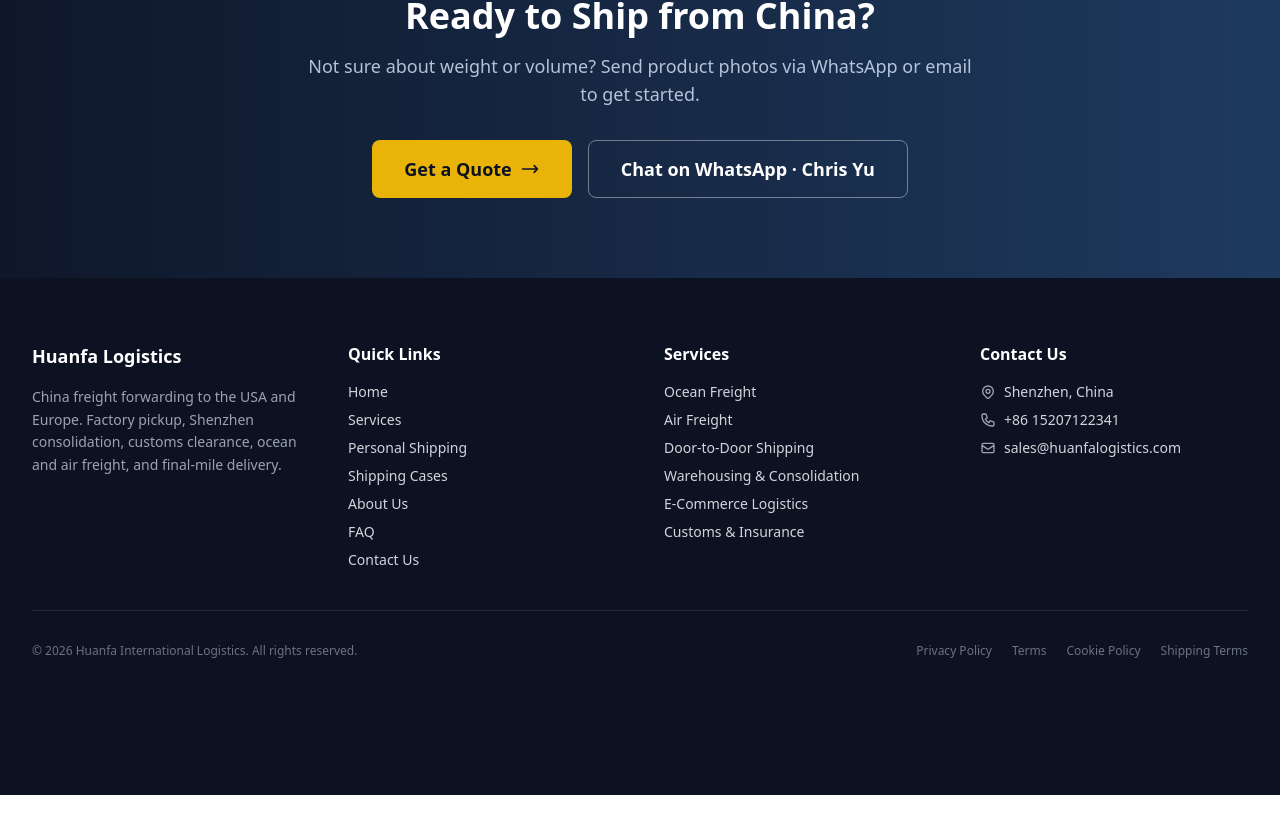
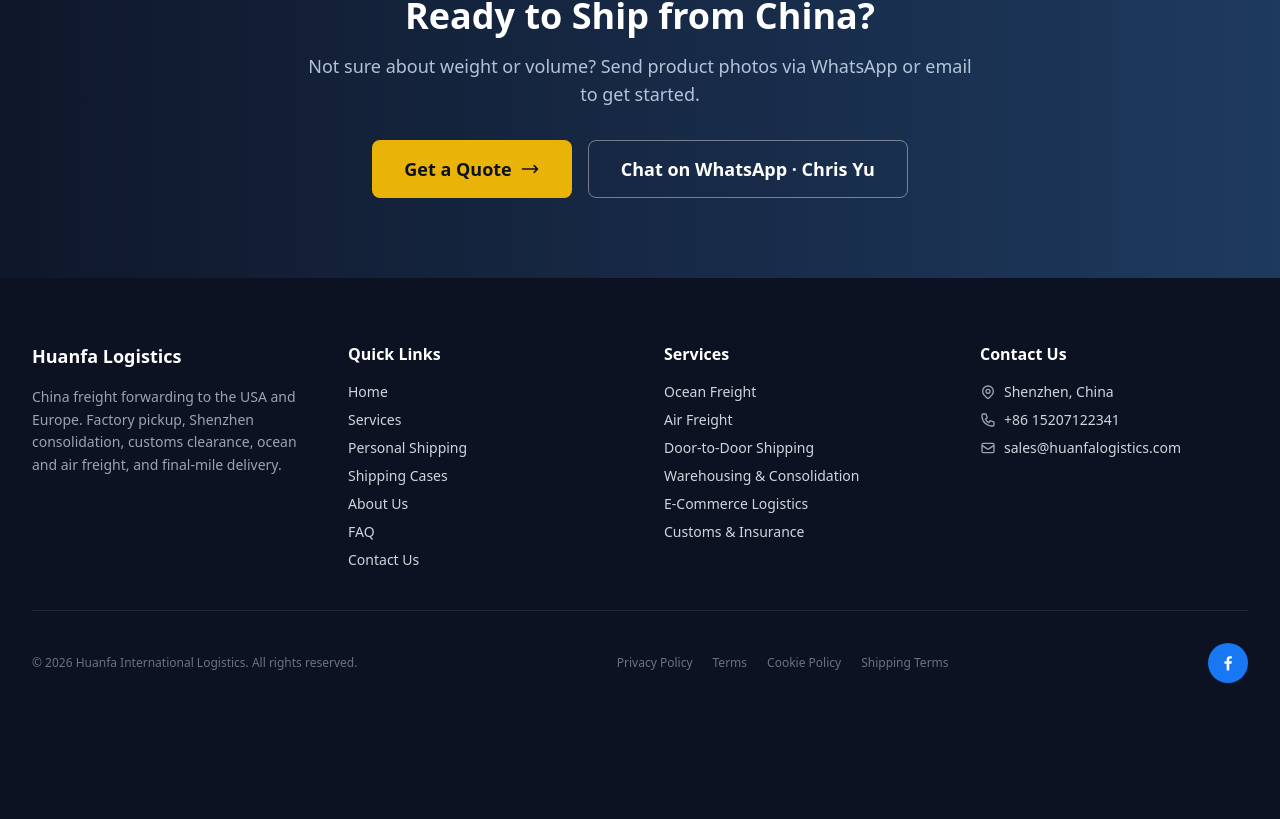
Before and after one commit to chengyao2323-sketch/huanfa-logistics, a Next.js app: page / in a window 1280 px wide. Shown: the part 4727-5546 px from the top of the page. Before the commit the page ends 5522 px from the top, so only its background shows below. Built offline with nearby package versions, Linux system fonts and the light colour scheme.

Commit message:
Add Facebook profile link to footer

```diff
--- a/src/components/Footer.tsx
+++ b/src/components/Footer.tsx
@@ -81,6 +81,18 @@
             <Link href="/cookies" className="hover:text-white transition-colors">Cookie Policy</Link>
             <Link href="/shipping-terms" className="hover:text-white transition-colors">Shipping Terms</Link>
           </div>
+          <a
+            href="https://www.facebook.com/people/Huanfa-logistic/61590352722071/"
+            target="_blank"
+            rel="noopener noreferrer"
+            aria-label="Visit Huanfa Logistics on Facebook"
+            title="Facebook"
+            className="inline-flex h-10 w-10 items-center justify-center rounded-full bg-[#1877f2] text-white transition-colors hover:bg-[#166fe5] focus-visible:outline focus-visible:outline-2 focus-visible:outline-offset-2 focus-visible:outline-white"
+          >
+            <svg aria-hidden="true" viewBox="0 0 24 24" fill="currentColor" className="h-5 w-5">
+              <path d="M13.5 21v-8h2.75l.41-3h-3.16V8.08c0-.87.24-1.46 1.49-1.46H16.6V3.94c-.28-.04-1.23-.12-2.34-.12-2.31 0-3.9 1.41-3.9 4V10H7.75v3h2.61v8h3.14Z" />
+            </svg>
+          </a>
           {t.footer.icp && <p>{t.footer.icp}</p>}
         </div>
       </div>
```
